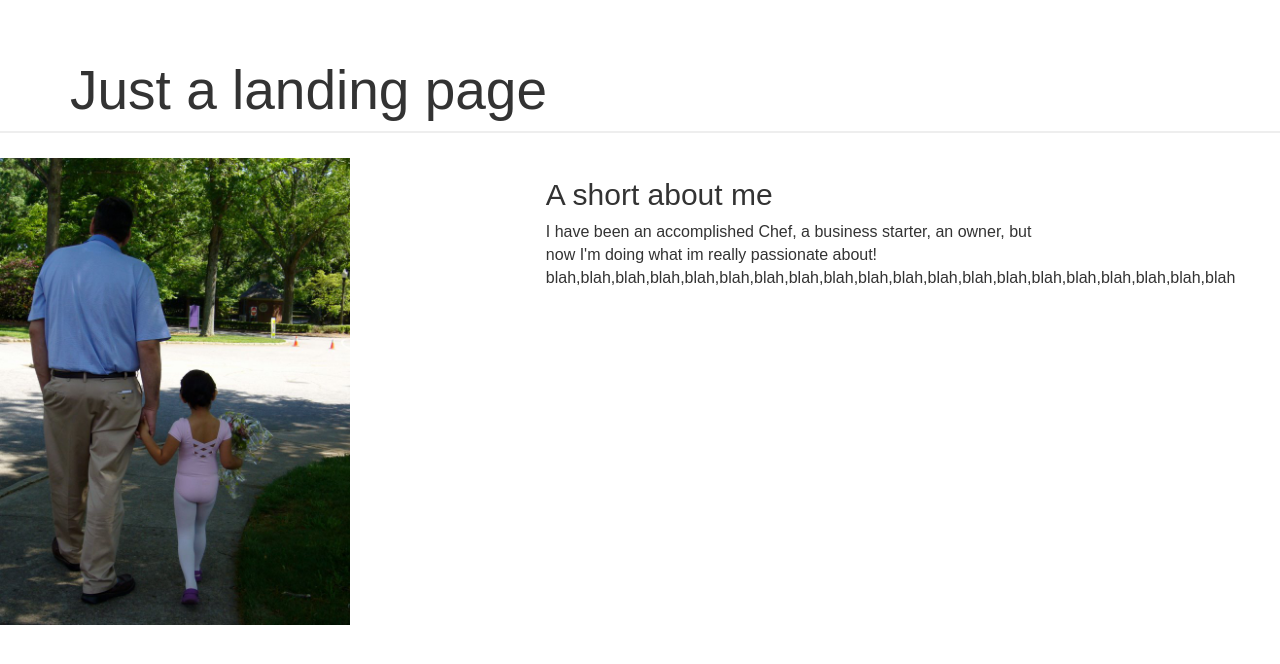
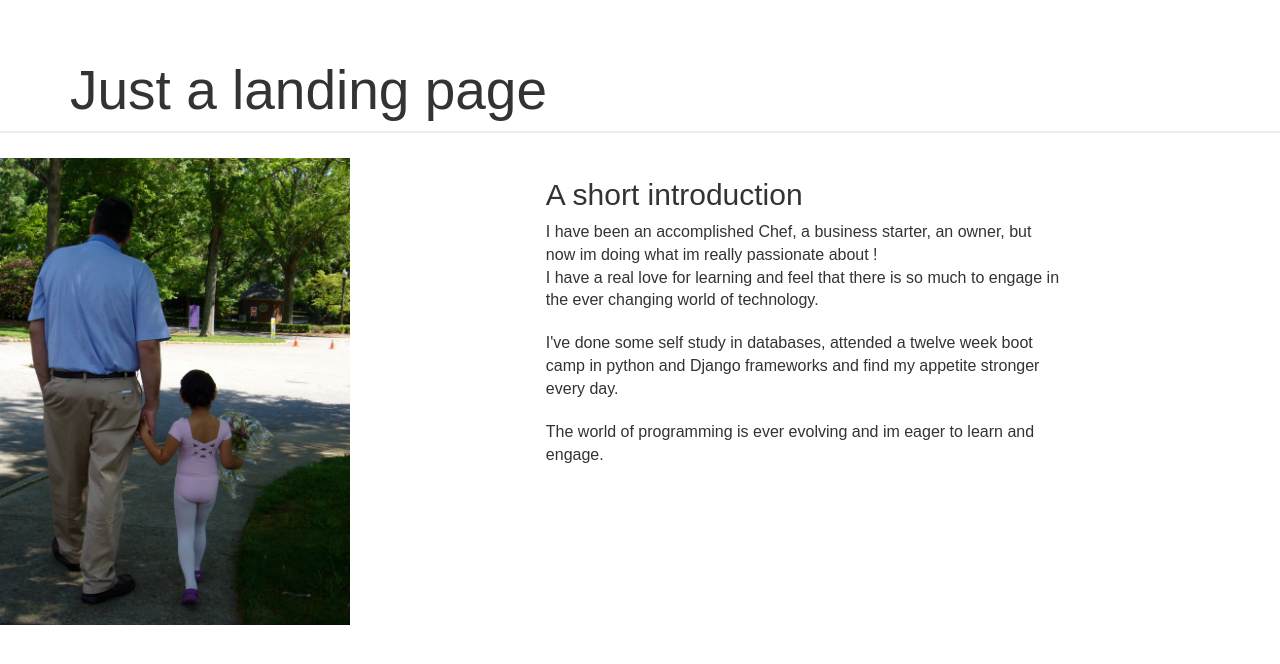
Before and after one commit to chucklapress/portfolio, a Django app: page /about in a window 1280 px wide. Shown: the part 51-715 px from the top of the page. Run offline with Django 3.2, Linux system fonts and the light colour scheme.

Commit message:
changes to template

```diff
--- a/templates/about.html
+++ b/templates/about.html
@@ -65,8 +65,18 @@
       <img src="app/images/chuckdad.jpg" width="350" height="350" alt="chuckdad"></div>
 
     <div class="col-md-5">
-      <h3>A short about me</h3>
-      <span>I have been an accomplished Chef, a business starter, an owner, but now I'm doing what im really passionate about!</span>
-      <p>blah,blah,blah,blah,blah,blah,blah,blah,blah,blah,blah,blah,blah,blah,blah,blah,blah,blah,blah,blah</p></div>
+      <h3>A short introduction</h3>
+      <span>I have been an accomplished Chef, a business starter, an owner, but now im doing what im really passionate about !</span>
+      <br>
+      <p>I have a real love for learning and feel that there is so much to engage in the ever changing world of technology.</p>
+      <p>I've done some self study in databases, attended a twelve week boot camp in python and Django frameworks and find my appetite
+      stronger every day.</p>
+      <p>The world of programming is ever evolving and im eager to learn and engage.</p>
+
+
+
+
+
+
   </body>
 </html>
```
